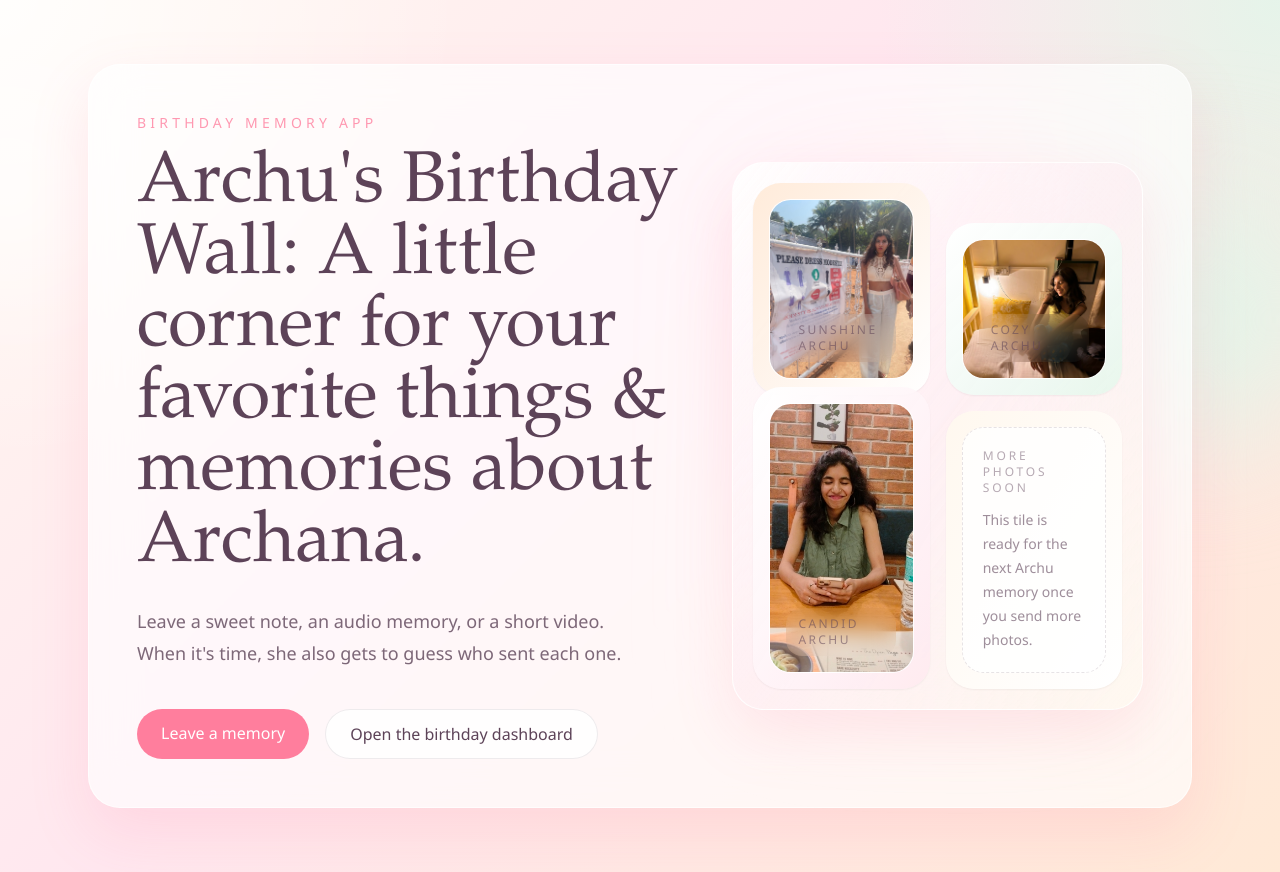
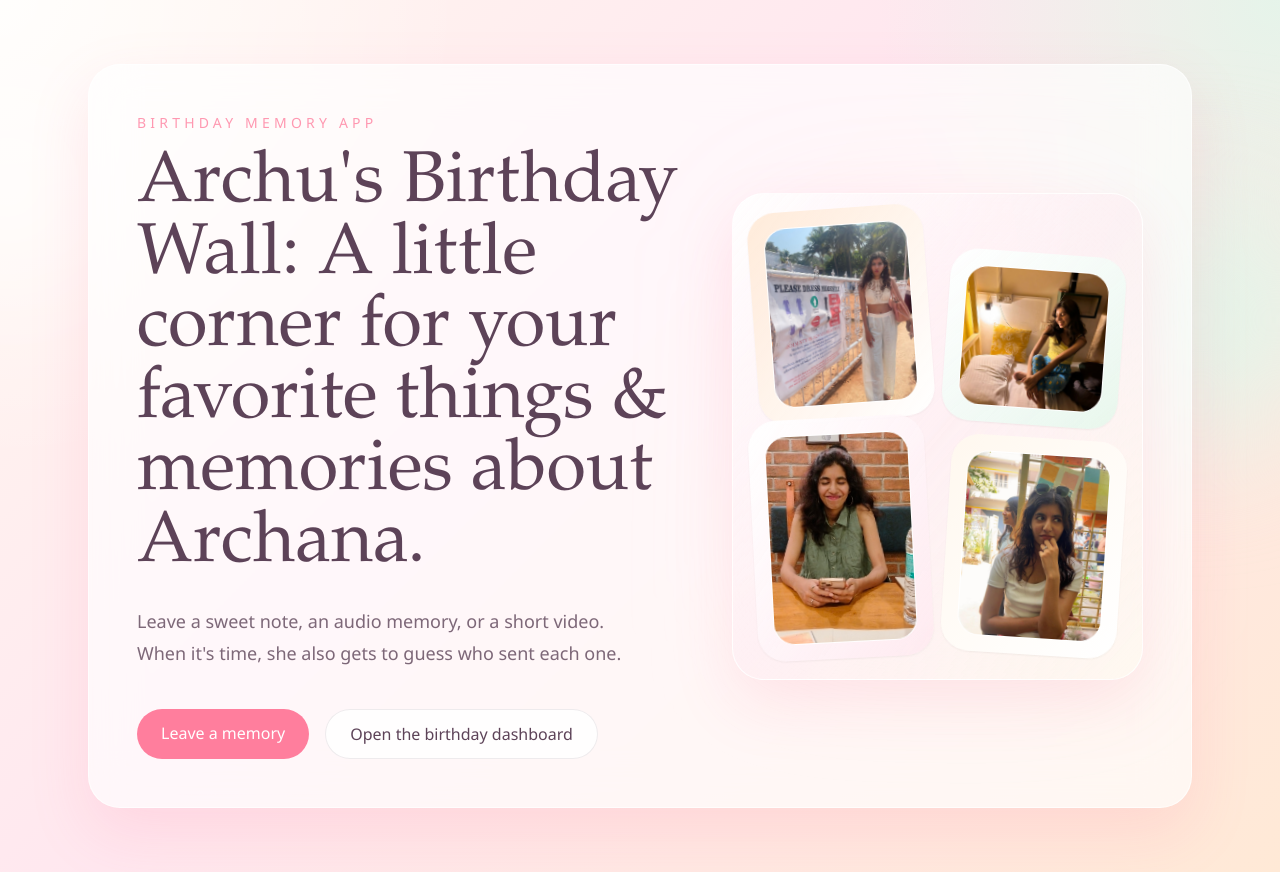
Before and after one commit to Aksh2231/archubday, a Next.js app: page / in a window 1280 px wide. Built offline with nearby package versions, Linux system fonts and the light colour scheme.

Commit message:
Refine homepage collage motion

```diff
--- a/app/globals.css
+++ b/app/globals.css
@@ -46,3 +46,39 @@ body {
 .balance-text {
   text-wrap: balance;
 }
+
+.collage-photo {
+  animation: collageFloat 8s ease-in-out infinite;
+  transform-origin: center;
+}
+
+.collage-photo-delay-1 {
+  animation-delay: -1.5s;
+}
+
+.collage-photo-delay-2 {
+  animation-delay: -3.2s;
+}
+
+.collage-photo-delay-3 {
+  animation-delay: -4.6s;
+}
+
+@keyframes collageFloat {
+  0%,
+  100% {
+    transform: translateY(0px) rotate(var(--photo-rotate, 0deg));
+  }
+  50% {
+    transform: translateY(-8px) rotate(calc(var(--photo-rotate, 0deg) + 1.2deg));
+  }
+}
+
+@media (prefers-reduced-motion: reduce) {
+  .collage-photo,
+  .collage-photo-delay-1,
+  .collage-photo-delay-2,
+  .collage-photo-delay-3 {
+    animation: none;
+  }
+}
--- a/app/page.tsx
+++ b/app/page.tsx
@@ -35,7 +35,10 @@ export default function HomePage() {
           <div className="relative mx-auto w-full max-w-[480px]">
             <div className="absolute inset-8 rounded-[2rem] bg-gradient-to-br from-rose/15 via-white/20 to-mint/25 blur-3xl" />
             <div className="relative grid min-h-[420px] grid-cols-2 gap-4 rounded-[2rem] border border-white/80 bg-gradient-to-br from-white/85 via-blush/45 to-cream/80 p-5 shadow-card">
-              <div className="rounded-[1.75rem] bg-gradient-to-br from-peach/90 to-white p-4 shadow-sm">
+              <div
+                className="collage-photo rounded-[1.75rem] bg-gradient-to-br from-peach/90 to-white p-4 shadow-sm"
+                style={{ ["--photo-rotate" as string]: "-5deg" }}
+              >
                 <div className="relative h-full min-h-[180px] overflow-hidden rounded-[1.35rem] border border-white/70 bg-white/80">
                   <Image
                     src="/archu-collage-1.jpg"
@@ -44,13 +47,13 @@ export default function HomePage() {
                     className="object-cover"
                     sizes="(max-width: 768px) 100vw, 240px"
                   />
-                  <div className="absolute inset-x-4 bottom-4 rounded-[1rem] bg-white/72 px-3 py-2 text-xs uppercase tracking-[0.2em] text-cocoa/55 backdrop-blur-md">
-                    Sunshine Archu
-                  </div>
                 </div>
               </div>
 
-              <div className="mt-10 rounded-[1.75rem] bg-gradient-to-br from-white to-mint/70 p-4 shadow-sm">
+              <div
+                className="collage-photo collage-photo-delay-1 mt-10 rounded-[1.75rem] bg-gradient-to-br from-white to-mint/70 p-4 shadow-sm"
+                style={{ ["--photo-rotate" as string]: "4deg" }}
+              >
                 <div className="relative h-full min-h-[140px] overflow-hidden rounded-[1.35rem] border border-white/70 bg-white/80">
                   <Image
                     src="/archu-collage-2.jpg"
@@ -59,13 +62,13 @@ export default function HomePage() {
                     className="object-cover"
                     sizes="(max-width: 768px) 100vw, 220px"
                   />
-                  <div className="absolute inset-x-4 bottom-4 rounded-[1rem] bg-white/72 px-3 py-2 text-xs uppercase tracking-[0.2em] text-cocoa/55 backdrop-blur-md">
-                    Cozy Archu
-                  </div>
                 </div>
               </div>
 
-              <div className="-mt-6 rounded-[1.75rem] bg-gradient-to-br from-white to-blush/75 p-4 shadow-sm">
+              <div
+                className="collage-photo collage-photo-delay-2 -mt-6 rounded-[1.75rem] bg-gradient-to-br from-white to-blush/75 p-4 shadow-sm"
+                style={{ ["--photo-rotate" as string]: "-3deg" }}
+              >
                 <div className="relative h-full min-h-[135px] overflow-hidden rounded-[1.35rem] border border-white/70 bg-white/80">
                   <Image
                     src="/archu-collage-3.jpg"
@@ -74,20 +77,21 @@ export default function HomePage() {
                     className="object-cover"
                     sizes="(max-width: 768px) 100vw, 220px"
                   />
-                  <div className="absolute inset-x-4 bottom-4 rounded-[1rem] bg-white/72 px-3 py-2 text-xs uppercase tracking-[0.2em] text-cocoa/55 backdrop-blur-md">
-                    Candid Archu
-                  </div>
                 </div>
               </div>
 
-              <div className="rounded-[1.75rem] bg-gradient-to-br from-cream to-white p-4 shadow-sm">
-                <div className="relative flex h-full min-h-[185px] items-end overflow-hidden rounded-[1.35rem] border border-dashed border-cocoa/15 bg-white/80 p-5">
-                  <div>
-                    <p className="text-xs uppercase tracking-[0.24em] text-cocoa/45">More Photos Soon</p>
-                    <p className="mt-3 text-sm leading-6 text-cocoa/60">
-                      This tile is ready for the next Archu memory once you send more photos.
-                    </p>
-                  </div>
+              <div
+                className="collage-photo collage-photo-delay-3 rounded-[1.75rem] bg-gradient-to-br from-cream to-white p-4 shadow-sm"
+                style={{ ["--photo-rotate" as string]: "3deg" }}
+              >
+                <div className="relative h-full min-h-[185px] overflow-hidden rounded-[1.35rem] border border-white/70 bg-white/80">
+                  <Image
+                    src="/archu-collage-4.jpg"
+                    alt="Archu in a white top with sunglasses on her head"
+                    fill
+                    className="object-cover"
+                    sizes="(max-width: 768px) 100vw, 220px"
+                  />
                 </div>
               </div>
             </div>
```
Also changed, not shown: public/archu-collage-4.jpg (added).
